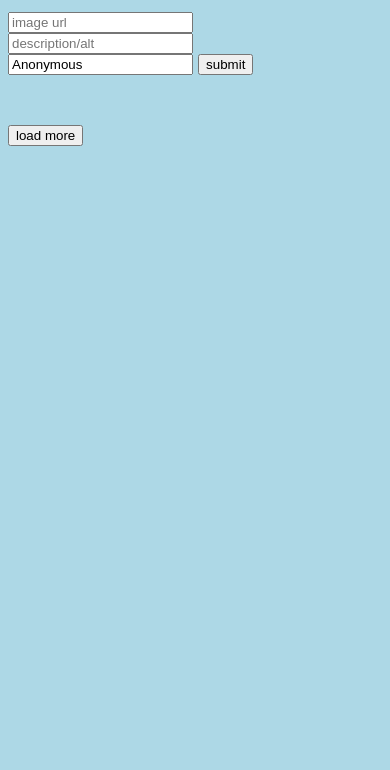
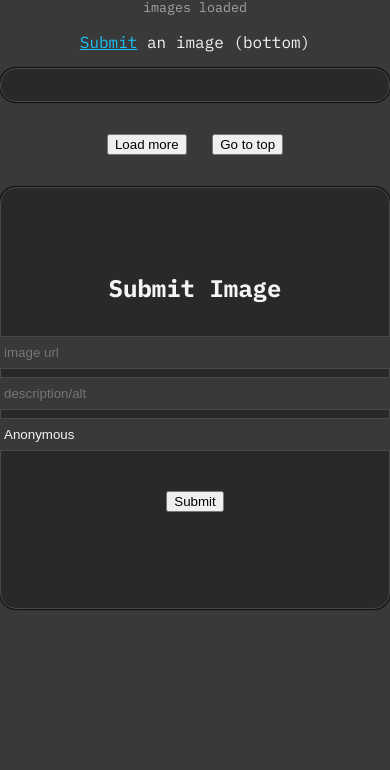
Before and after one commit to viimajesty/imgboard, a website: page index.html in a window 390 px wide. Shown: the part 74-844 px from the top of the page. Drawn offline with nearby package versions, Linux system fonts and the light colour scheme; no server answers.

Commit message:
new css, fix image loading issue

```diff
--- a/index.html
+++ b/index.html
@@ -6,124 +6,102 @@
     <meta name="viewport" content="width=device-width, initial-scale=1.0">
     <title>image board</title>
     <script src="https://cdn.socket.io/4.7.5/socket.io.min.js"></script>
+    <link rel="preconnect" href="https://fonts.googleapis.com">
+    <link rel="preconnect" href="https://fonts.gstatic.com" crossorigin>
+    <link
+        href="https://fonts.googleapis.com/css2?family=IBM+Plex+Mono:ital,wght@0,100;0,200;0,300;0,400;0,500;0,600;0,700;1,100;1,200;1,300;1,400;1,500;1,600;1,700&display=swap"
+        rel="stylesheet">
 
-    <script>
-        function uuidv4() {
-            return "10000000-1000-4000-8000-100000000000".replace(/[018]/g, c =>
-                (+c ^ crypto.getRandomValues(new Uint8Array(1))[0] & 15 >> +c / 4).toString(16)
-            );
-        }
-        const sessionID = uuidv4();
-        var socket = io();
-        socket.on('connect', () => {
-            console.log('connected');
-        });
-        socket.on('disconnect', () => {
-            console.log('disconnected');
-        });
-        socket.on('reloadImages', ((data) => {
-            if (sessionID == data.sessionID) {
-                if (data.submitted) {
-                    alert("we have submitted your submission for review.")
+    <style>
+        * {
+            box-sizing: border-box;
         }
 
-                location.reload();
+        body {
+            padding: 0;
+            margin: 0;
+            background-color: #393939;
+            color: #f5f5f5;
+            font-family: "IBM Plex Mono", monospace;
+            font-optical-sizing: auto;
+            font-style: normal;
+            font-variation-settings:
+                "wdth" 100;
         }
 
-        }))
-
-        let loaded = 0;
-        let imagesGlobal;
-        let AllImages = "";
-
-        function loadImages(images) {
-            imagesGlobal = images;
-            console.log(images)
-            let photos = document.getElementById("photos");
-
-            let stopAt = 15;
-            if (images.length < 15) {
-                stopAt = images.length;
+        a {
+            color: #1ac3f7;
         }
 
-            for (let i = 0; i < stopAt; i++) {
-                AllImages += `<img src="${images[i].url}" alt="${images[i].alt}" />`;
-
-            }
-            loaded = 25;
-            photos.innerHTML = AllImages;
-            let number = photos.getElementsByTagName("img").length;
-            document.getElementById("numberLoaded").innerHTML = number;
-
+        header {
+            text-align: center;
         }
 
-        function loadMore() {
-            let photos = document.getElementById("photos");
-
-            let stopAt = loaded + 15;
-            if (imagesGlobal.length < stopAt) {
-                stopAt = imagesGlobal.length;
-            }
-            for (var i = loaded; i < stopAt; i++) {
-                AllImages += `<img src="${imagesGlobal[i].url}" alt="${imagesGlobal[i].alt}" />`;
-            }
-            photos.innerHTML = AllImages;
-            loaded = stopAt; // Update the loaded count
-            let number = photos.getElementsByTagName("img").length;
-            document.getElementById("numberLoaded").innerHTML = number;
+        header h1 {
+            margin-bottom: 0.4rem;
         }
 
-
-
-
-        window.onload = async () => {
-            const res = await fetch("/images.json");
-            images = await res.json();
-            loadImages(images)
-
-            document.getElementById("imgUploadForm").addEventListener("submit", (data) => {
-                data.preventDefault();
-                let newURL = document.getElementById("newURL").value;
-                let newALT = document.getElementById("newALT").value;
-                let newName = document.getElementById("newName").value;
-                socket.emit("newImage", { url: newURL, alt: newALT, name: newName, sessionID: sessionID });
-                console.log(newURL, newALT);
-            });
+        header small {
+            color: #a4a4a4;
         }
 
-    </script>
-    <style>
-        body {
-            /*color light blue*/
-            background-color: lightblue;
-            font-family: Verdana, Geneva, Tahoma, sans-serif
+        p {
+            text-align: center;
         }
 
         /*images*/
         #photos {
             /* Prevent vertical gaps */
             line-height: 0;
-            margin-top: 20px;
+            -webkit-column-count: 3;
+            -webkit-column-gap: 0px;
+            -moz-column-count: 3;
+            -moz-column-gap: 0px;
+            background-color: #292929;
+            max-width: 1260px;
+            margin: auto;
+            padding: 1rem;
+            column-count: 3;
+            column-gap: 8px;
+            border: 1px solid #494949;
+            border-radius: 1rem;
+            box-shadow: 0px 0px 1px 1px #0d0d0d;
+        }
 
-            -webkit-column-count: 5;
-            -webkit-column-gap: 0px;
-            -moz-column-count: 5;
-            -moz-column-gap: 0px;
-            column-count: 5;
-            column-gap: 2px;
-        }
 
         #photos img {
             /* Just in case there are inline attributes */
             width: 100% !important;
-            height: auto !important;
+            min-height: 50px;
+            display: inline-block;
+            height: 100% !important;
+            margin-bottom: 8px;
+            border-radius: 0.5rem;
+            transition: all 100ms linear;
+            background-color: #292929;
+        }
+
+        #photos img:hover {
+            scale: 1.05;
+            box-shadow: 0px 10px 40px black;
+            border-radius: 0rem;
+        }
+
+        #lkd89972 {
+            width: fit-content;
+            margin: auto;
+        }
+
+        #lkd89972 button {
+            display: inline;
+            margin: 2rem 0.5rem;
         }
 
         @media (max-width: 1200px) {
             #photos {
-                -moz-column-count: 4;
-                -webkit-column-count: 4;
-                column-count: 4;
+                -moz-column-count: 3;
+                -webkit-column-count: 3;
+                column-count: 3;
             }
         }
 
@@ -152,29 +130,168 @@
         }
 
         #loadMore {
-            margin-top: 30px;
-            margin-bottom: 30px;
-            ;
+            display: block;
+            margin: 30px auto;
+        }
+
+        #imgUploadSection {
+            max-width: 1260px;
+            margin: auto;
+            margin-bottom: 5rem;
+            border-radius: 1rem;
+            border: 1px solid #494949;
+            background-color: #292929;
+            box-shadow: 0px 0px 1px 1px #0d0d0d;
+            padding: 4rem 0;
+        }
+
+        #imgUploadForm {
+            margin: 2rem 0;
+            display: flex;
+            flex-direction: column;
+            align-items: center;
+            gap: 8px;
+        }
+
+        #imgUploadForm input {
+            display: inline-block;
+            color: #f5f5f5;
+            width: 400px;
+            padding: 0.5rem;
+            background-color: #393939;
+            border: 1px solid #494949;
+            border-radius: 4px;
+        }
+
+        #imgUploadForm input:focus-visible {
+            outline: none;
+        }
+
+        #imgUploadForm button {
+            margin-top: 2rem;
+        }
+
+        #imgUploadSection h1 {
+            text-align: center;
+            margin-bottom: 0.2rem;
         }
     </style>
 </head>
 
-
 <body>
-    <p>image board</p>
-    <p><span id="numberLoaded"></span> images loaded</p>
+    <header>
+        <h1>VII's Image Board</h1>
+        <small><span id="numberLoaded"></span> images loaded</small>
+    </header>
+    <p><a href="#imgUploadSection">Submit</a> an image (bottom)</p>
+    <main id="photos"></main>
+    <div id="lkd89972">
+        <button onclick="loadMore()" id="loadMore">Load more</button>
+        <button onclick="toTop()">Go to top</button>
+    </div>
+    <section id="imgUploadSection">
+        <h1>Submit Image</h1>
         <form id="imgUploadForm">
             <input type="text" placeholder="image url" id="newURL" required>
             <input type="text" placeholder="description/alt" id="newALT" required>
             <input type="text" placeholder="name" id="newName" value="Anonymous" required>
-        <input type="submit" value="submit">
+            <button type="submit">Submit</button>
         </form>
+    </section>
 
+    <script>
+        const mainContainer = document.getElementById('photos');
+        function uuidv4() {
+            return "10000000-1000-4000-8000-100000000000".replace(/[018]/g, c =>
+                (+c ^ crypto.getRandomValues(new Uint8Array(1))[0] & 15 >> +c / 4).toString(16)
+            );
+        }
+        const sessionID = uuidv4();
+        var socket = io();
+        socket.on('connect', () => {
+            console.log('connected');
+        });
+        socket.on('disconnect', () => {
+            console.log('disconnected');
+        });
+        socket.on('reloadImages', ((data) => {
+            if (sessionID == data.sessionID) {
+                if (data.submitted) {
+                    alert("we have submitted your submission for review.")
+                    document.getElementById("newURL").value = "";
+                    document.getElementById("newALT").value = "";
+                }
 
+                location.reload();
+            }
 
-    <section id="photos"></section>
-    <button onclick="loadMore()" id="loadMore">load more</button>
+        }))
 
+        let loaded = 0;
+        let imagesGlobal;
+        let AllImages = "";
+
+        function loadImages(images) {
+            imagesGlobal = images;
+            console.log(images)
+            let photos = document.getElementById("photos");
+
+            let stopAt = 15;
+            if (images.length < 15) {
+                stopAt = images.length;
+            }
+
+            for (let i = 0; i < stopAt; i++) {
+                const img = document.createElement('img');
+                img.src = images[i].url;
+                img.alt = images[i].alt;
+                mainContainer.appendChild(img);
+            }
+            loaded = stopAt;
+            let number = photos.getElementsByTagName("img").length;
+            document.getElementById("numberLoaded").innerHTML = number;
+
+        }
+
+        function toTop() {
+            window.scrollTo(0, 0);
+        }
+
+        function loadMore() {
+            let photos = document.getElementById("photos");
+
+            let stopAt = loaded + 15;
+            console.log(imagesGlobal.length)
+            if (imagesGlobal.length < stopAt) {
+                stopAt = imagesGlobal.length;
+            }
+            for (var i = loaded; i < stopAt; i++) {
+                const img = document.createElement('img');
+                img.src = images[i].url;
+                img.alt = images[i].alt;
+                mainContainer.appendChild(img);
+            }
+            loaded = stopAt; // Update the loaded count
+            let number = photos.getElementsByTagName("img").length;
+            document.getElementById("numberLoaded").innerHTML = number;
+        }
+
+        window.onload = async () => {
+            const res = await fetch("/images.json");
+            images = await res.json();
+            loadImages(images)
+
+            document.getElementById("imgUploadForm").addEventListener("submit", (data) => {
+                data.preventDefault();
+                let newURL = document.getElementById("newURL").value;
+                let newALT = document.getElementById("newALT").value;
+                let newName = document.getElementById("newName").value;
+                socket.emit("newImage", {url: newURL, alt: newALT, name: newName, sessionID: sessionID});
+                console.log(newURL, newALT);
+            });
+        }
+
+    </script>
 </body>
 
 </html>
```
Also changed, not shown: package.json (+7 -0 lines), server.js (indentation only), 1 other file. Lines whose indentation alone changed are shown as unchanged.
